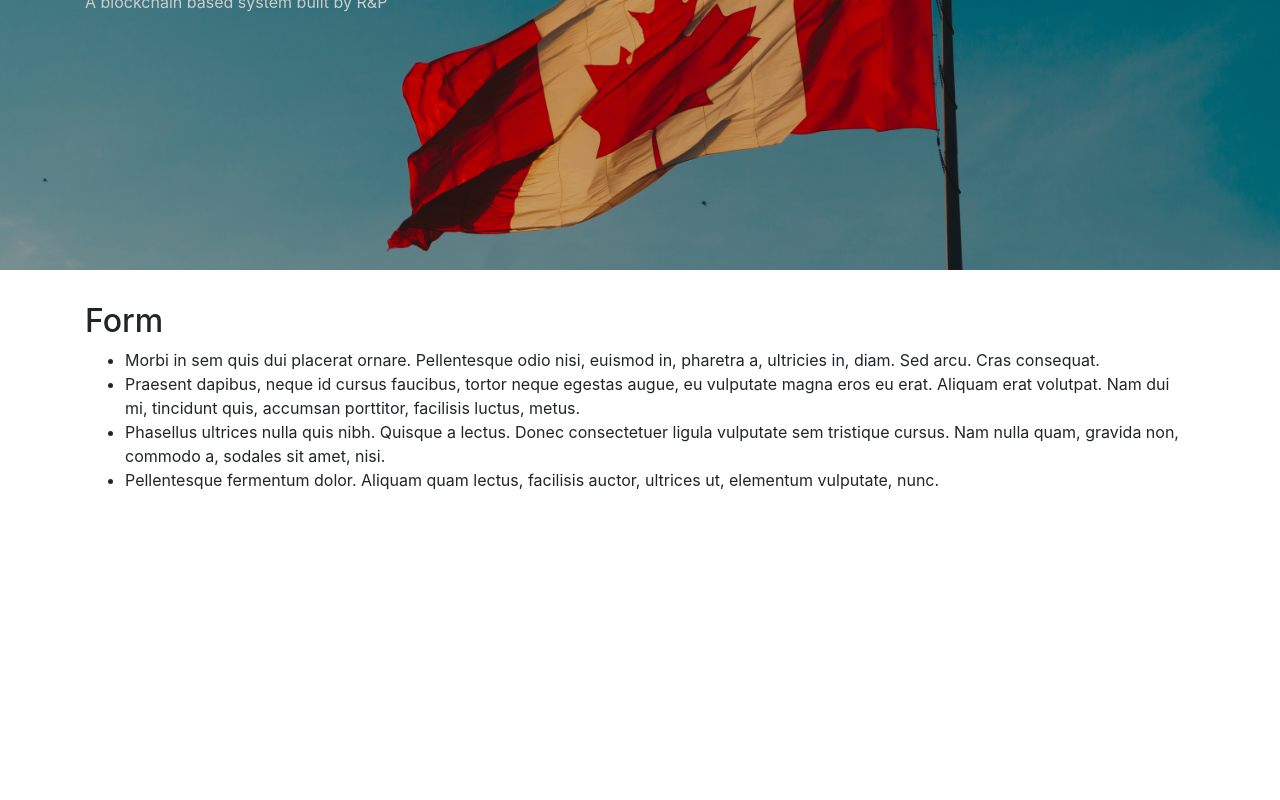
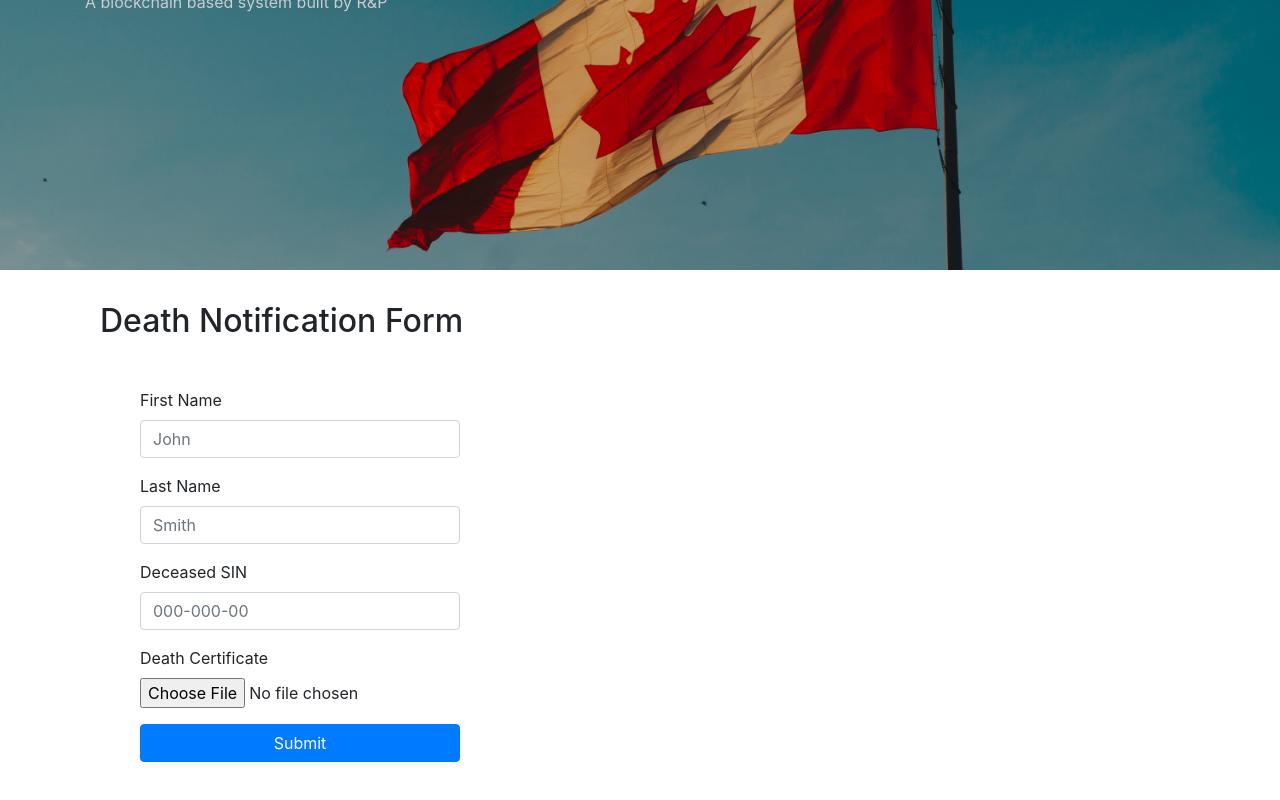
Before and after one commit to sara-sabr/poc-blockchain-example-client, a React (Create React App) app: page /form in a window 1280 px wide. Shown: the part 186-986 px from the top of the page. Before the commit the page ends 800 px from the top, so only its background shows below. Built offline with nearby package versions, Linux system fonts and the light colour scheme.

Commit message:
Form added

```diff
--- a/src/Form.js
+++ b/src/Form.js
@@ -1,13 +1,11 @@
 import React from 'react'
+import styled from 'styled-components';
+import { Input } from './components/Input';
+import { Container } from 'react-bootstrap';
 
 export const Form = () => (
-        <div>
-        <h2>Form</h2>
-            <ul>
-   <li>Morbi in sem quis dui placerat ornare. Pellentesque odio nisi, euismod in, pharetra a, ultricies in, diam. Sed arcu. Cras consequat.</li>
-   <li>Praesent dapibus, neque id cursus faucibus, tortor neque egestas augue, eu vulputate magna eros eu erat. Aliquam erat volutpat. Nam dui mi, tincidunt quis, accumsan porttitor, facilisis luctus, metus.</li>
-   <li>Phasellus ultrices nulla quis nibh. Quisque a lectus. Donec consectetuer ligula vulputate sem tristique cursus. Nam nulla quam, gravida non, commodo a, sodales sit amet, nisi.</li>
-   <li>Pellentesque fermentum dolor. Aliquam quam lectus, facilisis auctor, ultrices ut, elementum vulputate, nunc.</li>
-        </ul>
-        </div>
+        <Container>
+        <h2>Death Notification Form</h2>
+            <Input/>
+        </Container>
     )
--- /dev/null
+++ b/src/components/Input.js
@@ -0,0 +1,117 @@
+import React, {Component} from 'react';
+import { Button, Form, FormControl, FormLabel } from 'react-bootstrap';
+import styled from 'styled-components';
+
+const Styles = styled.div`
+      .inputForm {
+        padding: 40px;
+        max-width: 400px;
+      }
+    `;
+
+    const myData = [
+        {
+          Key: "400784288",
+          Record: { first: "John", last: "Smith", dod: "2019-01-14" }
+        },
+        {
+          Key: "529875945",
+          Record: { first: "Luke", last: "Skywalker", dod: "2019-01-14" }
+        },
+        {
+          Key: "950255588",
+          Record: { first: "Han", last: "Solo", dod: "2019-01-14" }
+        },
+        {
+          Key: "815657212",
+          Record: { first: "Tony", last: "Stark", dod: "2019-01-14" }
+        },
+        {
+          Key: "251586744",
+          Record: { first: "Steve", last: "Rogers", dod: "2019-01-14" }
+        }
+      ];
+
+    export class Input extends Component {
+
+        constructor(props, context) {
+            super(props, context);
+
+            this.state = {
+              value: "",
+              citizen: myData,
+              newPerson: {
+                first: null,
+                last: null,
+                sin: null
+              }
+
+            };
+
+            this.handleChange = this.handleChange.bind(this);
+            this.handleSubmit = this.handleSubmit.bind(this);
+            this.handleInput = this.handleInput.bind(this);
+
+          }
+
+          handleChange(e) {
+            this.setState({ value: e.target.value });
+          }
+
+           handleInput(e, element) {
+            e.preventDefault();
+            console.log(e);
+            const { newPerson } = this.state;
+            newPerson[element] = e.target.value;
+            console.log(newPerson);
+            this.setState({ newPerson });
+            console.log(this.setState({ newPerson }));
+          }
+
+          handleSubmit(e) {
+            e.preventDefault();
+            const data = this.state.citizen;
+            console.log(data);
+            const { citizen, newPerson } = this.state;
+            this.setState(
+              {
+                citizen: [...citizen, newPerson]
+              }
+            );
+            console.log(data);
+          }
+
+
+        render() {
+            const { citizen, newPerson } = this.state;
+            const { first, last, sin } = this.state.newPerson;
+        return (
+    <Styles>
+        <Form className="inputForm" horizontal onSubmit={this.handleSubmit}>
+            <Form.Group controlId="formHorizontalFirstName">
+                <Form.Label componentClass={FormLabel}>First Name</Form.Label>
+                    <Form.Control value={first} type="name" onChange={e => this.handleInput(e, "first")} placeholder="John" />
+            </Form.Group>
+            <Form.Group controlId="formHorizontalLastName">
+          <Form.Label componentClass={FormLabel}>Last Name</Form.Label>
+            <FormControl type="name" value={last} onChange={e => this.handleInput(e, "last")} placeholder="Smith"/>
+        </Form.Group>
+            <Form.Group controlId="formGridAddress1">
+                    <Form.Label componentClass={FormLabel}>Deceased SIN</Form.Label>
+                        <FormControl type="name" value={sin} onChange={e => this.handleInput(e, "sin") } placeholder="000-000-00"/>
+            </Form.Group>
+            <Form.Group>
+                    <Form.Label componentClass={FormLabel} for="formControlsFile">Death Certificate</Form.Label>
+            <FormControl
+                    id="formControlsFile"
+                    type="file"
+                    label="File"
+                    help="Example block-level help text here."
+            />
+            </Form.Group>
+            <Button className="getData" bsStyle="primary" bsSize="large" type="submit" block>Submit</Button>
+        </Form>
+    </Styles>
+)
+        }
+    }
--- a/src/components/Jumbotron.js
+++ b/src/components/Jumbotron.js
@@ -1,6 +1,6 @@
 import React from 'react'
 import { Jumbotron as Jumbo, Container } from 'react-bootstrap';
-import styled, { css } from 'styled-components';
+import styled from 'styled-components';
 import flag from '../assets/flag.jpg';
 
 const Styles = styled.div`
```
